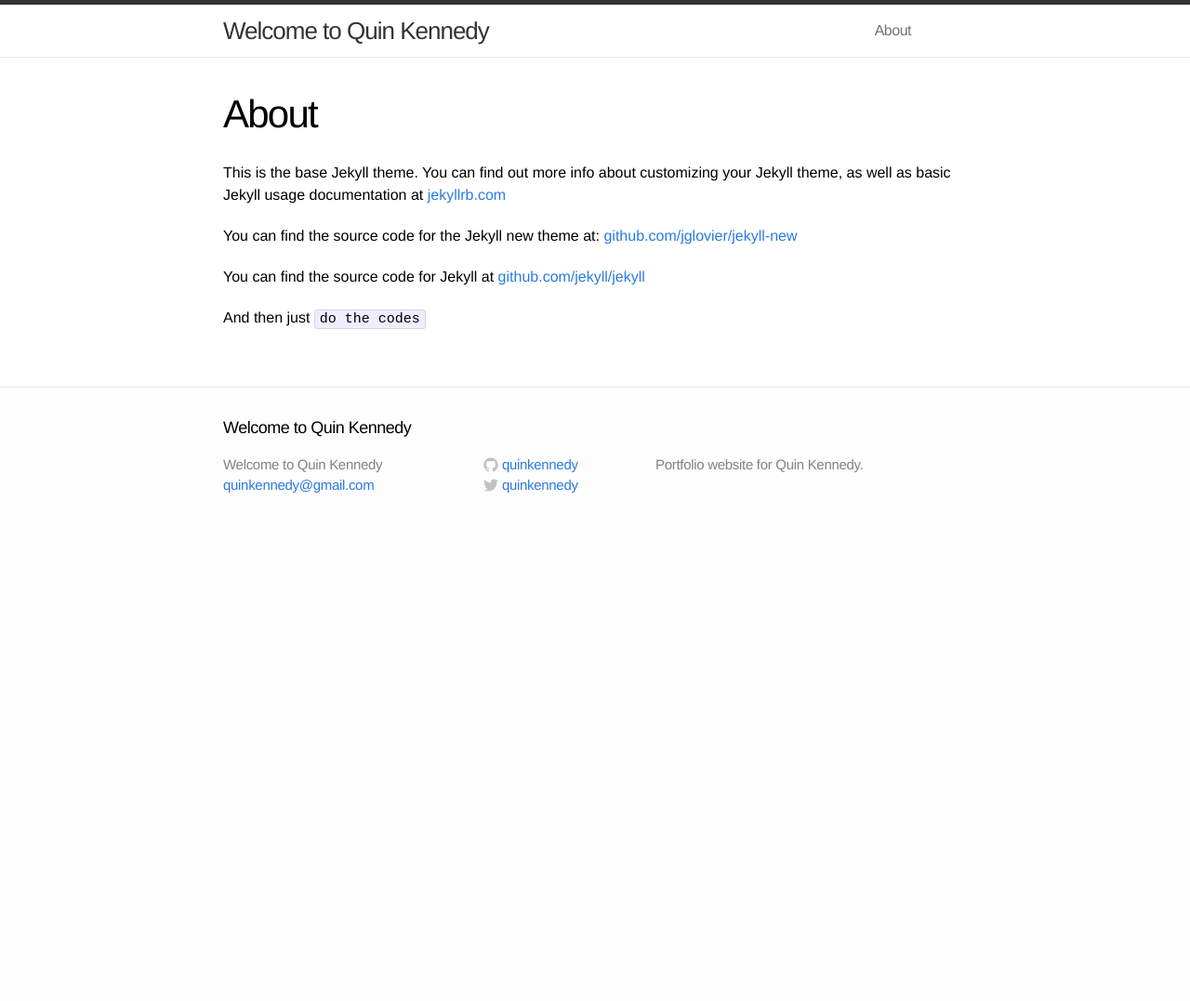
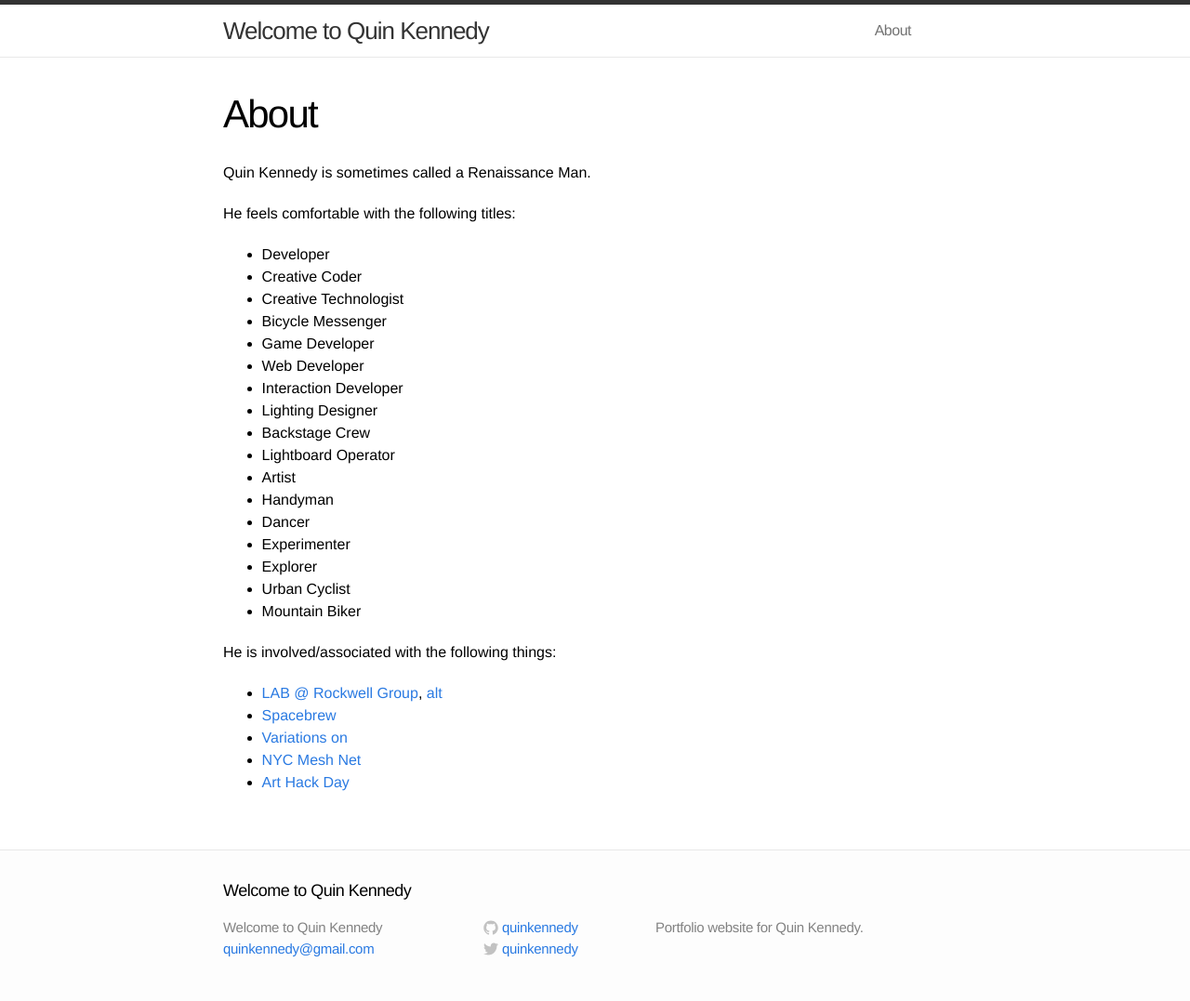
Before and after one commit to quinkennedy/quinkennedy.github.com, a Jekyll site: the page built from about.md, in a window 1280 px wide. Shown: the whole page at 93% size. Built offline with Jekyll 4.4.1, drawn with Linux system fonts in a browser that asks for light colours; before the commit the page ends 900 px from its top, so only the background shows below that.

Commit message:
edited About. added github jekyll defaults.

```diff
--- a/_config.yml
+++ b/_config.yml
@@ -2,10 +2,14 @@
 title: Welcome to Quin Kennedy
 email: quinkennedy@gmail.com
 description: "Portfolio website for Quin Kennedy."
-baseurl: "http://quinkennedy.github.io"
+baseurl: ""
 url: "http://quinkennedy.com"
 username: "quinkennedy"
 
 # Build settings
 markdown: kramdown
 permalink: pretty
+
+#GitHub defaults
+safe: true
+lsi: false
--- a/about.md
+++ b/about.md
@@ -4,10 +4,32 @@ title: About
 permalink: /about/
 ---
 
-This is the base Jekyll theme. You can find out more info about customizing your Jekyll theme, as well as basic Jekyll usage documentation at [jekyllrb.com](http://jekyllrb.com/)
+Quin Kennedy is sometimes called a Renaissance Man.
 
-You can find the source code for the Jekyll new theme at: [github.com/jglovier/jekyll-new](https://github.com/jglovier/jekyll-new)
+He feels comfortable with the following titles:
 
-You can find the source code for Jekyll at [github.com/jekyll/jekyll](https://github.com/jekyll/jekyll)
+* Developer
+* Creative Coder
+* Creative Technologist
+* Bicycle Messenger
+* Game Developer
+* Web Developer
+* Interaction Developer
+* Lighting Designer
+* Backstage Crew
+* Lightboard Operator
+* Artist
+* Handyman
+* Dancer
+* Experimenter
+* Explorer
+* Urban Cyclist
+* Mountain Biker
 
-And then just `do the codes`
+He is involved/associated with the following things:
+
+* [LAB @ Rockwell Group](http://www.rockwellgroup.com/lab), [alt](http://vimeopro.com/labatrockwell/public)
+* [Spacebrew](http://spacebrew.cc)
+* [Variations on](http://variationson.us/)
+* [NYC Mesh Net](http://nycmesh.net/)
+* [Art Hack Day](http://www.arthackday.net/)
```
